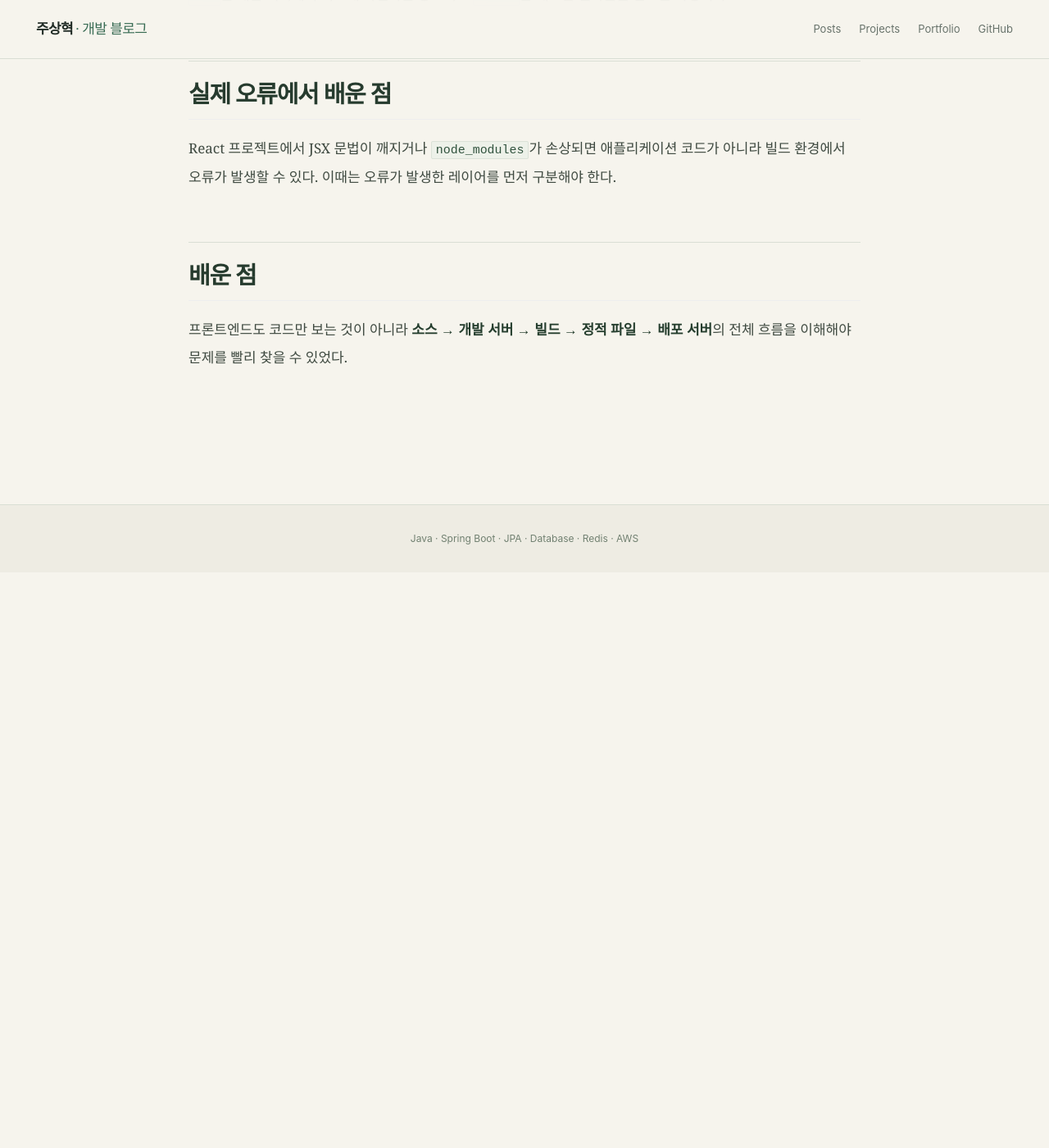
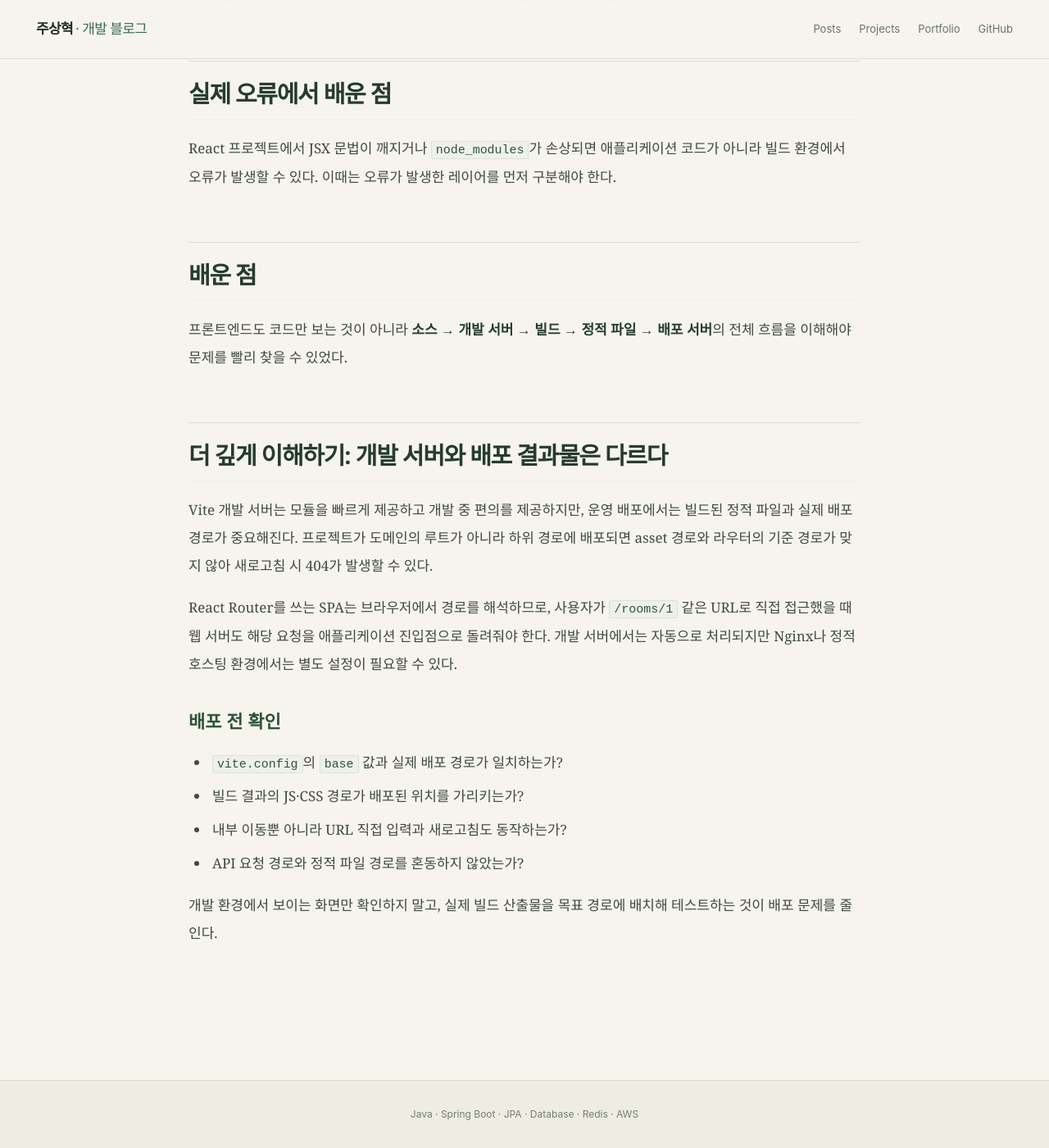
Before and after one commit to zuzusnasna/zuzusnasna.github.io, a Jekyll site: the page built from _posts/2026-09-28-react-router-vite-build.md, in a window 1280 px wide and 1400 px high, scrolled down 1303 px. Shown: the whole window at 82% size. Built offline with Jekyll 4.4.1, drawn with Linux system fonts in a browser that asks for light colours; before the commit the page ends 2001 px from its top, so only the background shows below that.

Commit message:
docs: expand learning notes with practical reasoning

```diff
--- a/_posts/2026-09-28-react-router-vite-build.md
+++ b/_posts/2026-09-28-react-router-vite-build.md
@@ -38,3 +38,17 @@ React 프로젝트에서 JSX 문법이 깨지거나 `node_modules`가 손상되
 ## 배운 점
 
 프론트엔드도 코드만 보는 것이 아니라 **소스 → 개발 서버 → 빌드 → 정적 파일 → 배포 서버**의 전체 흐름을 이해해야 문제를 빨리 찾을 수 있었다.
+
+## 더 깊게 이해하기: 개발 서버와 배포 결과물은 다르다
+
+Vite 개발 서버는 모듈을 빠르게 제공하고 개발 중 편의를 제공하지만, 운영 배포에서는 빌드된 정적 파일과 실제 배포 경로가 중요해진다. 프로젝트가 도메인의 루트가 아니라 하위 경로에 배포되면 asset 경로와 라우터의 기준 경로가 맞지 않아 새로고침 시 404가 발생할 수 있다.
+
+React Router를 쓰는 SPA는 브라우저에서 경로를 해석하므로, 사용자가 `/rooms/1` 같은 URL로 직접 접근했을 때 웹 서버도 해당 요청을 애플리케이션 진입점으로 돌려줘야 한다. 개발 서버에서는 자동으로 처리되지만 Nginx나 정적 호스팅 환경에서는 별도 설정이 필요할 수 있다.
+
+### 배포 전 확인
+- `vite.config`의 `base` 값과 실제 배포 경로가 일치하는가?
+- 빌드 결과의 JS·CSS 경로가 배포된 위치를 가리키는가?
+- 내부 이동뿐 아니라 URL 직접 입력과 새로고침도 동작하는가?
+- API 요청 경로와 정적 파일 경로를 혼동하지 않았는가?
+
+개발 환경에서 보이는 화면만 확인하지 말고, 실제 빌드 산출물을 목표 경로에 배치해 테스트하는 것이 배포 문제를 줄인다.
```
